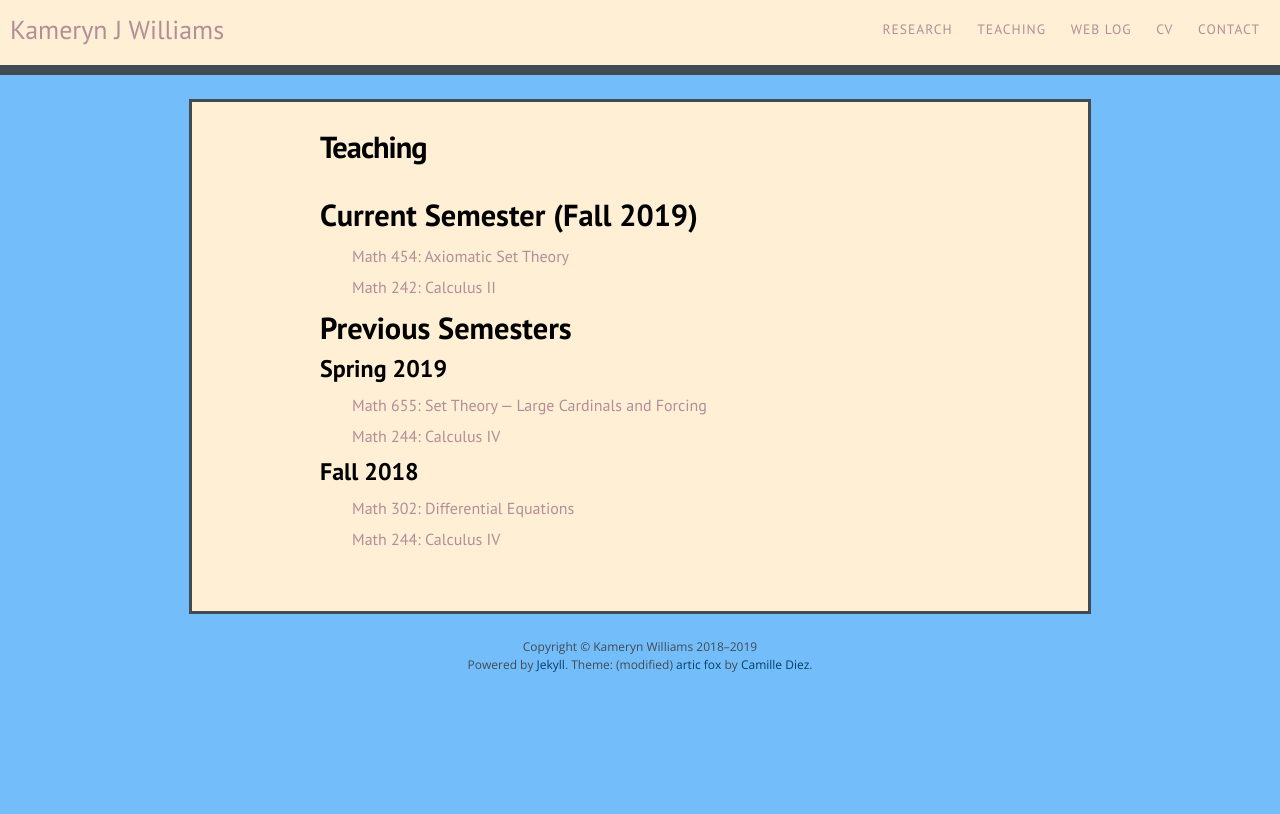
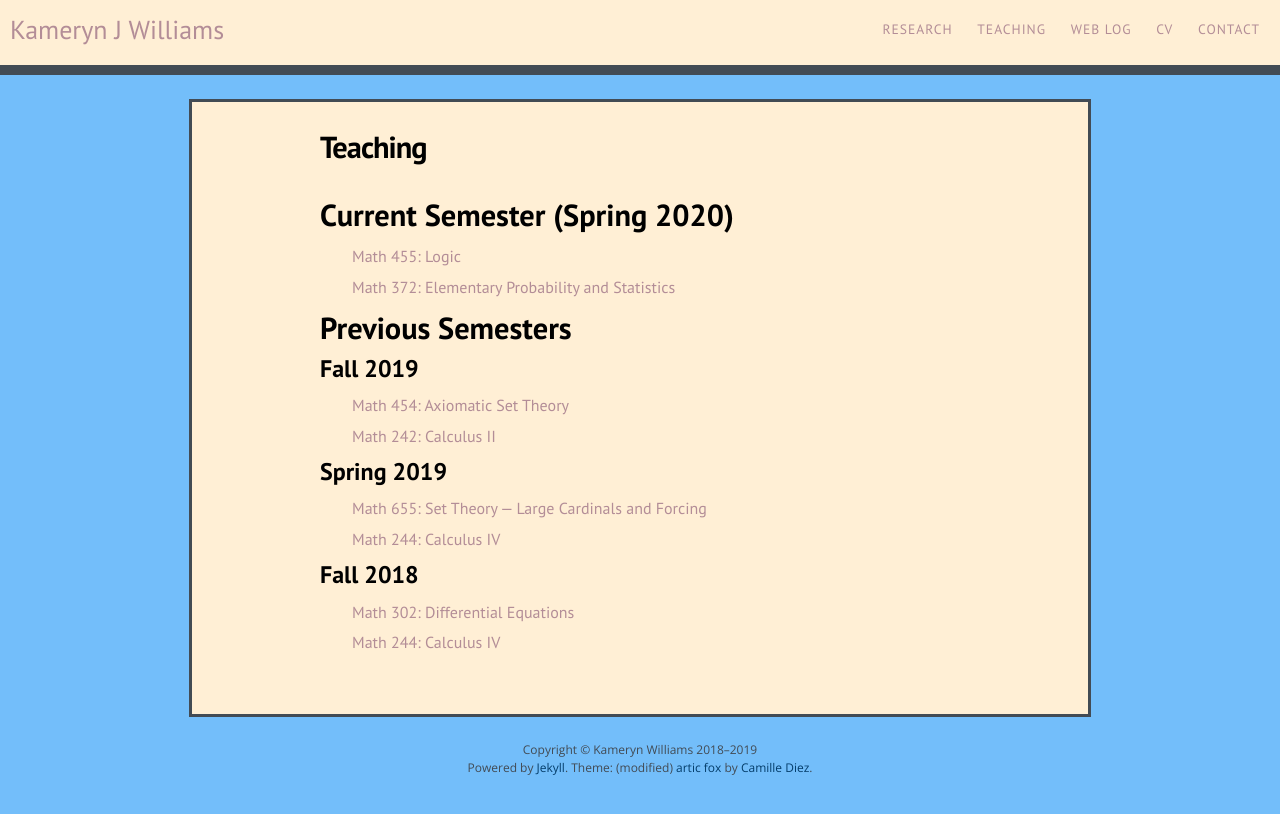
Before and after one commit to kamerynjw/kamerynjw.github.io, a Jekyll site: the page built from teaching.md, in a window 1280 px wide. Shown: the top 814 px of the page. Built offline with Jekyll 4.4.1, drawn with Linux system fonts in a browser that asks for light colours; nearby versions of some CDN libraries.

Commit message:
forgot to put teaching.md in the commit

```diff
--- a/teaching.md
+++ b/teaching.md
@@ -4,15 +4,23 @@ title: Teaching
 permalink: /teaching/
 ---
 
-Current Semester (Fall 2019)
+Current Semester (Spring 2020)
 ================
+
+[Math 455: Logic]({{ page.url }}2020/math455/)
+
+[Math 372: Elementary Probability and Statistics]({{ page.url }}2020/math372/)
+
+Previous Semesters
+==================
+
+Fall 2019
+---------
 
 [Math 454: Axiomatic Set Theory]({{ page.url }}2019/math454/)
 
 [Math 242: Calculus II]({{ page.url }}2019/math242/)
 
-Previous Semesters
-==================
 
 Spring 2019
 -----------
```
